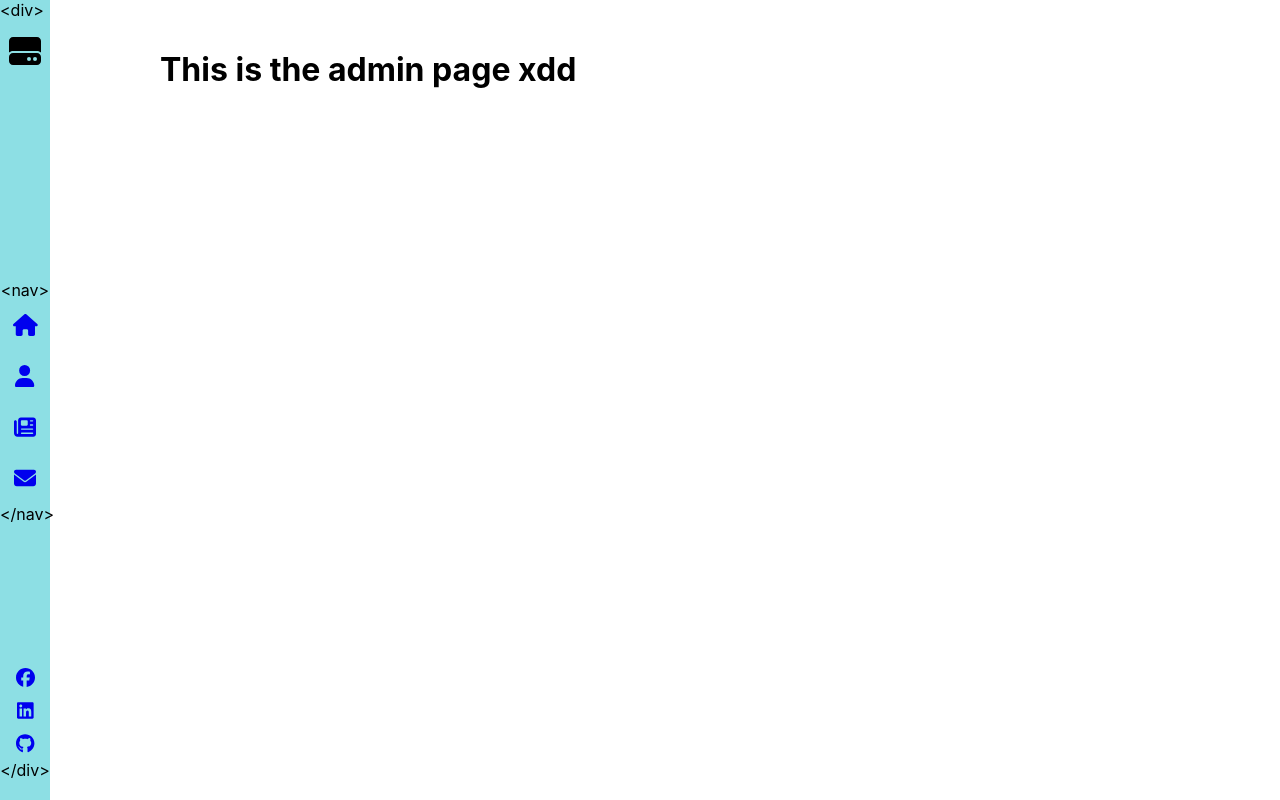
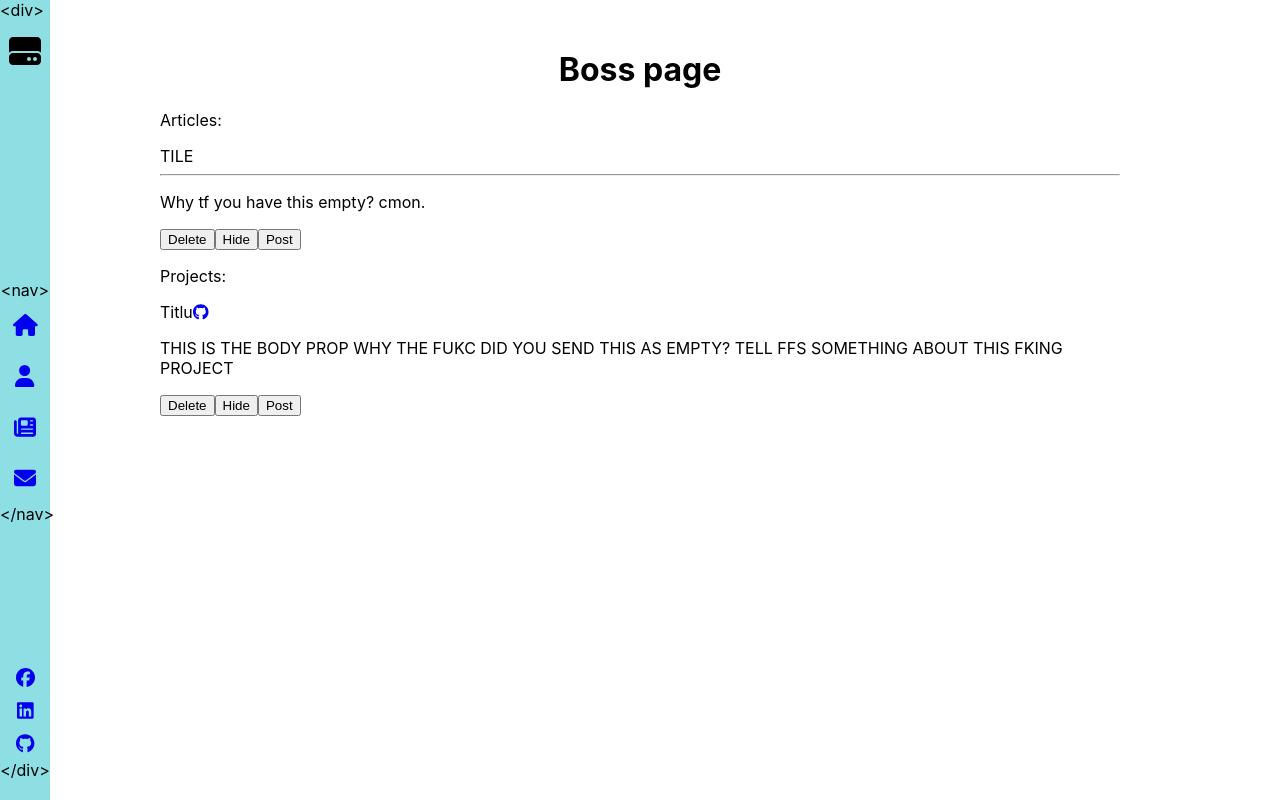
Before and after one commit to Petter1307/PortofolioNextJS, a React (Create React App) app: page /admin in a window 1280 px wide. Built offline with nearby package versions, Linux system fonts and the light colour scheme.

Commit message:
added some placeholders for future use

```diff
--- a/src/App.js
+++ b/src/App.js
@@ -17,3 +17,4 @@ function App() {
 }
 
 export default App;
+// Admin path is temporarry. It will be protected route someday
--- a/src/Pages/Admin/Admin.jsx
+++ b/src/Pages/Admin/Admin.jsx
@@ -1,8 +1,27 @@
+import { ArticleCard, ProjectCard } from "../../Components";
+
+/* eslint-disable max-len */
 const Admin = () => {
   return (
     <>
-      <h1>This is the admin page xdd</h1>
+      <h1 className="page_title">Boss page</h1>
+      <div className="text_management">
+        <p>Articles:</p>
+        <ArticleCard />
+        <button>Delete</button>
+        <button>Hide</button>
+        <button>Post</button>
+        {/* {//TODO Add function to fetch all articles and projects to be managed. Deleted, posted or hidden} */}
+      </div>
+      <div className="projects_management">
+        <p>Projects:</p>
+        <ProjectCard />
+        <button>Delete</button>
+        <button>Hide</button>
+        <button>Post</button>
+      </div>
     </>
   );
 };
 export default Admin;
+// TODO Fix the fucking scss system. This is ugly af.
```
